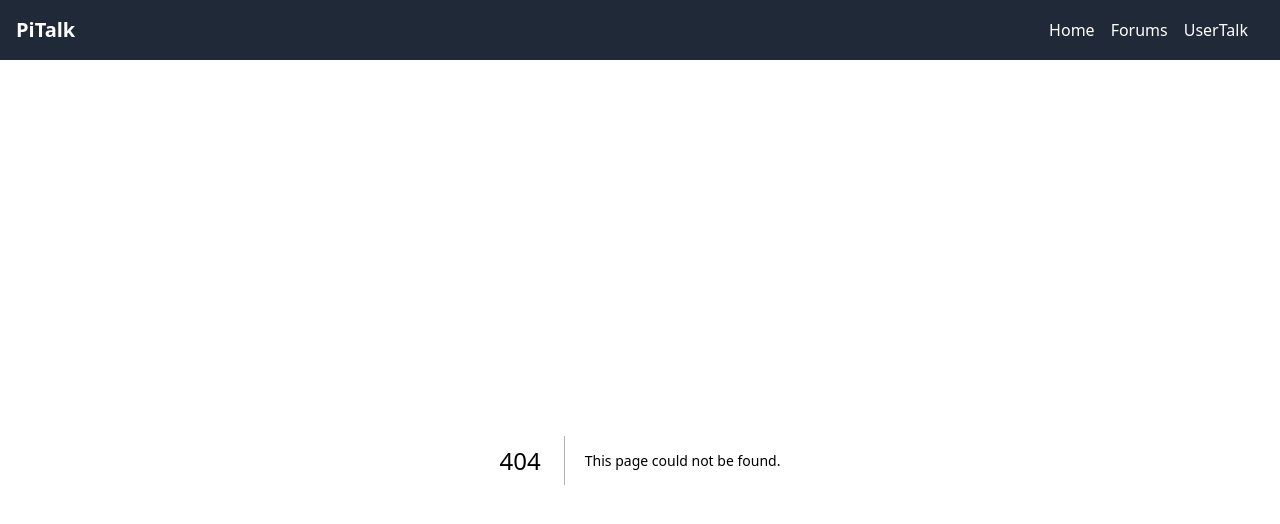
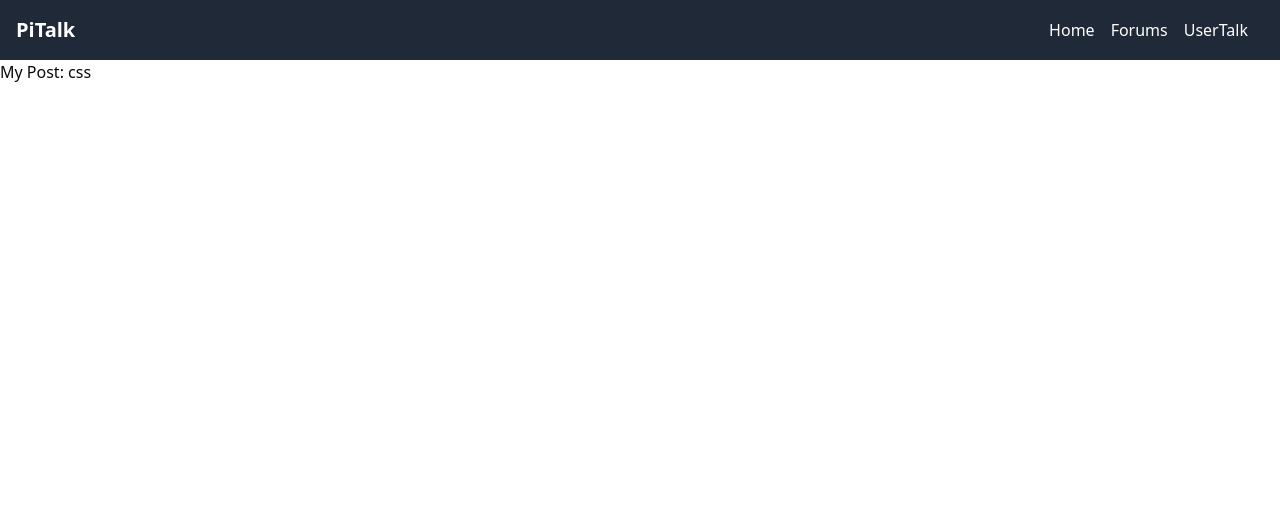
Before and after one commit to adityakashyap5047/PiTalk, a Next.js app: page /forum/css in a window 1280 px wide. Before the commit this address had no page. Shown: the top 524 px of the page. Built offline with nearby package versions, Linux system fonts and the light colour scheme.

Commit message:
implementing the dynamic routing in next.js

```diff
--- /dev/null
+++ b/app/forum/[slug]/page.js
@@ -0,0 +1,4 @@
+export default async function Page({ params }) {
+    const slug = (await params).slug
+    return <div>My Post: {slug}</div>
+}
--- a/app/forums/page.js
+++ b/app/forums/page.js
@@ -47,7 +47,7 @@ const Forums = () => {
                     <Image alt="a" src={topic.img} width={74} height={74}/>
                     <h2 className="text-2xl">{topic.text}</h2>
                     <p className="px-3">{topic.desc}</p>
-                    <Link href={`/chat/${topic.slug}`}>
+                    <Link href={`/forum/${topic.slug}`}>
                         <Button className='px-4 border border-slate-300 py-2'>Discuss now</Button>
                     </Link>
                 </div>
```
